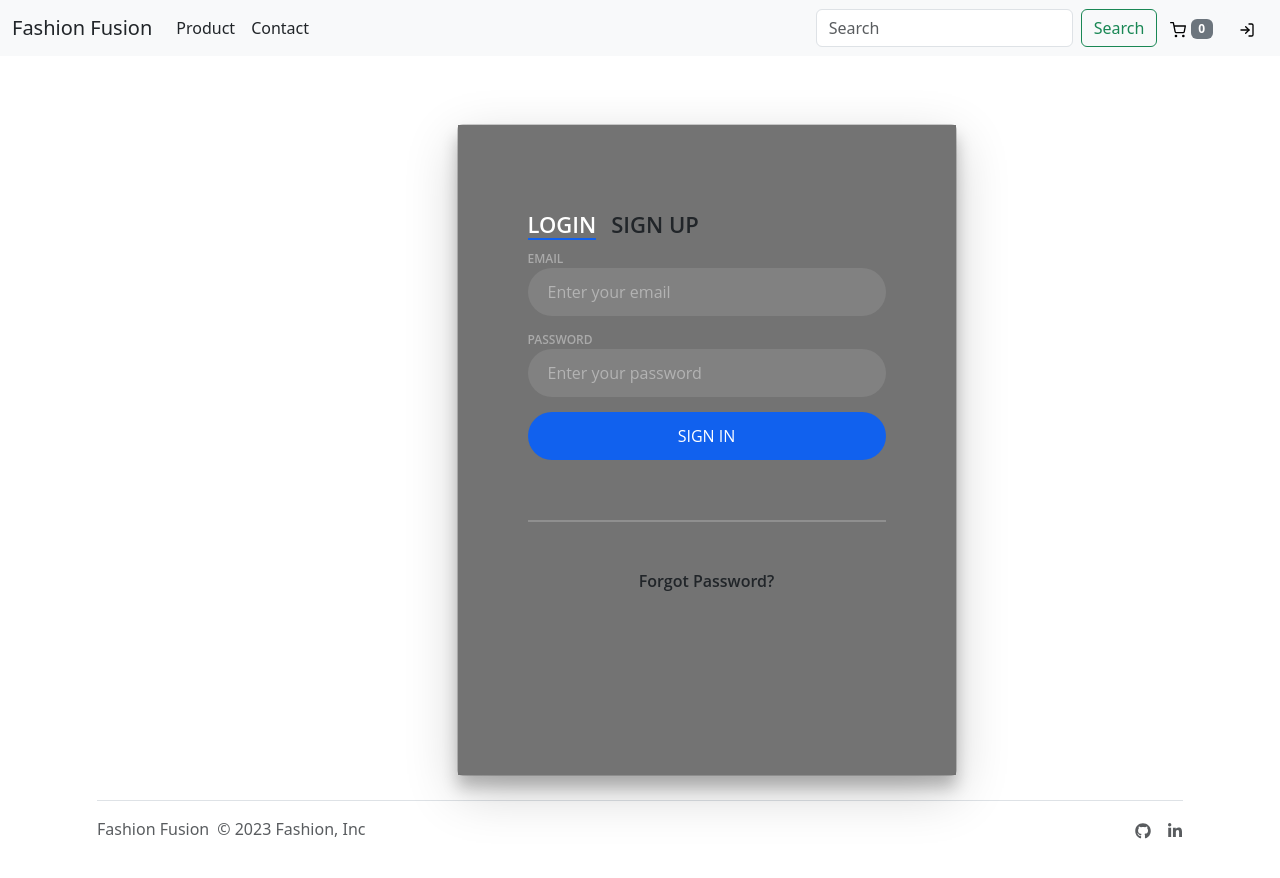
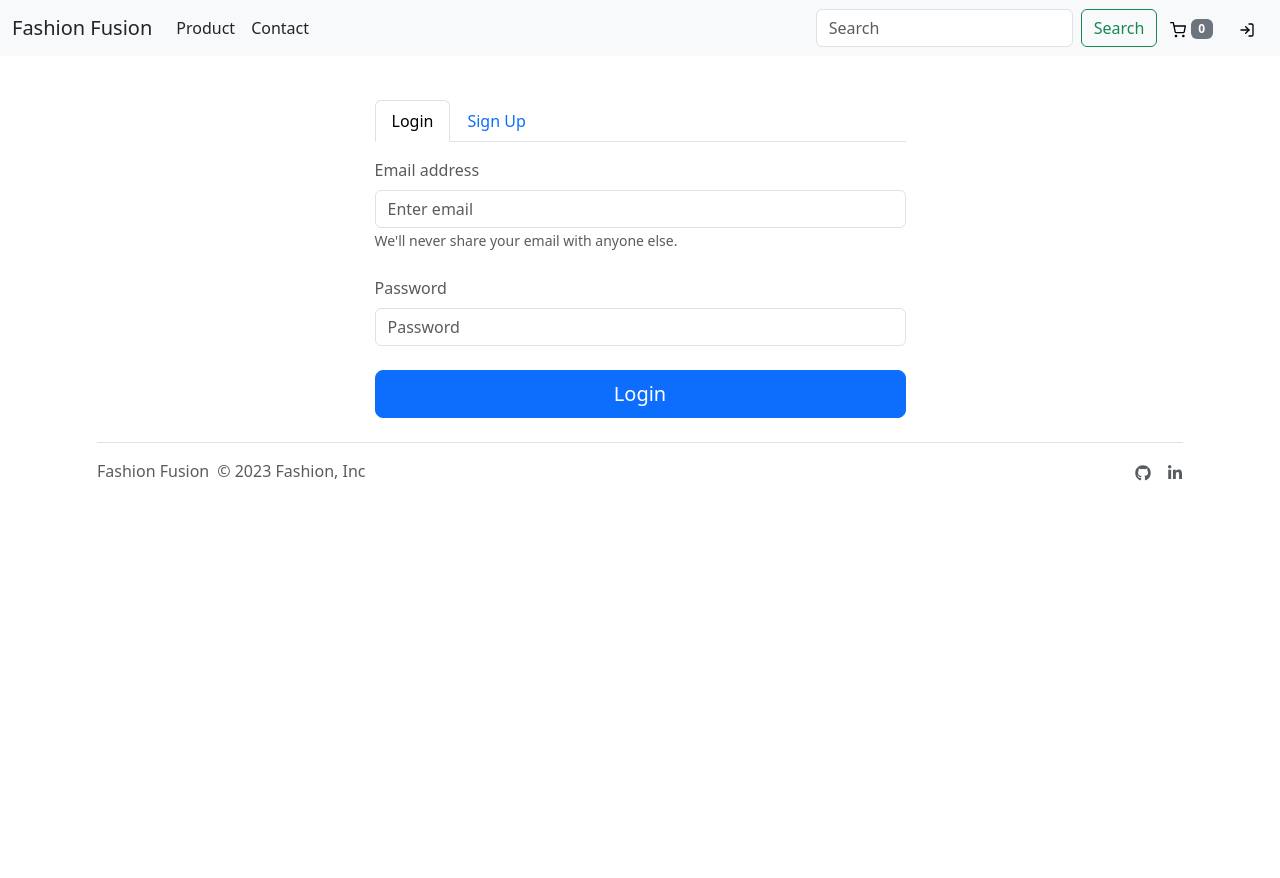
Before and after one commit to ASIMNEUPANE/Ecommerce, a React (Vite) app in the folder client/: page /login in a window 1280 px wide. Shown: the top 878 px of the page. Built offline with nearby package versions, Linux system fonts and the light colour scheme.

Commit message:
impliment private routes

```diff
--- a/client/src/App.jsx
+++ b/client/src/App.jsx
@@ -9,15 +9,12 @@ import ErrorPage from "./pages/ErrorPage";
 import Login from "./pages/LogIn";
 import Navbar from "./layouts/navbar";
 import Footer from "./layouts/Footer";
-
-
-const PrivateRoute = () => {};
+import { PrivateRoute } from "./components/Routes";
 
 function App() {
   return (
     <BrowserRouter>
       <div className="d-flex flex-column h-100">
-
         <Navbar />
         <main className="flex-shrink-0 vh-100">
           <div className="container">
@@ -28,14 +25,20 @@ function App() {
               <Route path="/contact" element=<Contact /> />
               <Route path="/login" element=<Login /> />
               <Route path="/about" element=<About /> />
+              <Route path="/products:id" element=<ProductsDetails /> />
+              <Route
+                path="/admin/products"
+                element={
+                  <PrivateRoute role= {"admin"}>
+                    <Products/>
+                  </PrivateRoute>
+                }
+              />
               <Route path="*" element=<ErrorPage /> />
-                <Route path="/products/id" element=<ProductsDetails /> />
             </Routes>
             <Footer />
           </div>
         </main>
-
-
       </div>
     </BrowserRouter>
   );
--- /dev/null
+++ b/client/src/components/Routes.jsx
@@ -0,0 +1,10 @@
+import {Navigate} from 'react-router-dom'
+export const PrivateRoute = ({ children, role }) => {
+  return <>{isAdmin() ? children :<Navigate to = {"/login"}/>}</>;
+};
+
+const isAdmin = () => {
+  // chekc jwt token (priovate)
+//   ROle check
+  return false;
+};
--- a/client/src/pages/LogIn.jsx
+++ b/client/src/pages/LogIn.jsx
@@ -1,113 +1,114 @@
-import "./Login.css";
+import { useState } from "react";
+import { Button, Col, Form, Row, Tab, Tabs } from "react-bootstrap";
 
 const Login = () => {
+  const [key, setKey] = useState("login");
   return (
-    <div className="mt-4 login-body">
-      <div className="row">
-        <div className="col-md-6 mx-auto p-0">
-          <div className="card">
-            <div className="login-box">
-              <div className="login-snip">
-                <input
-                  id="tab-1"
-                  type="radio"
-                  name="tab"
-                  className="sign-in"
-                  checked
-                />
-                <label htmlFor="tab-1" className="tab">
-                  Login
-                </label>
-                <input id="tab-2" type="radio" name="tab" className="sign-up" />
-                <label htmlFor="tab-2" className="tab">
-                  Sign Up
-                </label>
-                <div className="login-space">
-                  <div className="login">
-                    <div className="group">
-                      <label htmlFor="user" className="label">
-                        Email
-                      </label>
-                      <input
-                        id="user"
-                        type="text"
-                        className="input"
-                        placeholder="Enter your email"
-                      />
-                    </div>
-                    <div className="group">
-                      <label htmlFor="pass" className="label">
-                        Password
-                      </label>
-                      <input
-                        id="pass"
-                        type="password"
-                        className="input"
-                        data-type="password"
-                        placeholder="Enter your password"
-                      />
-                    </div>
-                    <div className="group">
-                      <input type="submit" className="button" value="Sign In" />
-                    </div>
-                    <div className="hr"></div>
-                    <div className="foot">
-                      <a href="#">Forgot Password?</a>
-                    </div>
-                  </div>
-                  <div className="sign-up-form">
-                    <div className="group">
-                      <label htmlFor="pass" className="label">
-                        Email Address
-                      </label>
-                      <input
-                        id="pass"
-                        type="text"
-                        className="input"
-                        placeholder="Enter your email address"
-                      />
-                    </div>
-                    <div className="group">
-                      <label htmlFor="pass" className="label">
-                        Password
-                      </label>
-                      <input
-                        id="pass"
-                        type="password"
-                        className="input"
-                        data-type="password"
-                        placeholder="Create your password"
-                      />
-                    </div>
-                    <div className="group">
-                      <label htmlFor="pass" className="label">
-                        Repeat Password
-                      </label>
-                      <input
-                        id="pass"
-                        type="password"
-                        className="input"
-                        data-type="password"
-                        placeholder="Repeat your password"
-                      />
-                    </div>
-
-                    <div className="group">
-                      <input type="submit" className="button" value="Sign Up" />
-                    </div>
-                    <div className="hr"></div>
-                    <div className="foot">
-                      <label htmlFor="tab-1">Already Member?</label>
-                    </div>
-                  </div>
-                </div>
-              </div>
-            </div>
-          </div>
-        </div>
-      </div>
+    <div className="container w-50">
+      <Tabs
+        id="controlled-tab-example"
+        activeKey={key}
+        onSelect={(k) => setKey(k)}
+        className="mb-3 "
+      >
+        <Tab eventKey="login" title="Login">
+          <LoginForm />
+        </Tab>
+        <Tab eventKey="signup" title="Sign Up">
+          <SignUpForm />
+        </Tab>
+      </Tabs>
     </div>
   );
 };
 
+const SignUpForm = () => {
+  const [validated, setValidated] = useState(false);
+
+  const checkFormValidity = (event) => {
+    const form = event.currentTarget;
+    if (form.checkValidity() === false) {
+      event.preventDefault();
+      event.stopPropagation();
+    }
+    console.log({ valid: form.checkValidity() });
+    setValidated(true);
+  };
+
+  const handleSubmit = () => {};
+
+  return (
+    <>
+      <Form
+        className="d-grid gap-2"
+        noValidate
+        validated={validated}
+        onSubmit={handleSubmit}
+        onChange={checkFormValidity}
+      >
+        <Form.Group
+          as={Col}
+          md="12"
+          className="mb-3"
+          controlId="validationCustom01"
+        >
+          <Form.Label>Full name</Form.Label>
+          <Form.Control required type="text" placeholder="Full name" />
+          <Form.Control.Feedback>Looks good!</Form.Control.Feedback>
+        </Form.Group>
+        <Form.Group
+          as={Col}
+          md="12"
+          className="mb-3"
+          controlId="validationCustom02"
+        >
+          <Form.Label>Email</Form.Label>
+          <Form.Control required type="email" placeholder="Your Valid Email" />
+          <Form.Control.Feedback>Looks good!</Form.Control.Feedback>
+        </Form.Group>
+        <Row className="mb-3">
+          <Form.Group as={Col} md="6" controlId="validationCustom03">
+            <Form.Label>Password</Form.Label>
+            <Form.Control required type="password" placeholder="Password" />
+            <Form.Control.Feedback>Looks good!</Form.Control.Feedback>
+          </Form.Group>
+          <Form.Group as={Col} md="6" controlId="validationCustom04">
+            <Form.Label>Confirm Password</Form.Label>
+            <Form.Control
+              required
+              type="password"
+              placeholder="Confirm Password"
+            />
+            <Form.Control.Feedback>Looks good!</Form.Control.Feedback>
+          </Form.Group>
+        </Row>
+        <Button type="submit" size="lg">
+          Register
+        </Button>
+      </Form>
+    </>
+  );
+};
+
+const LoginForm = () => {
+  return (
+    <Form className="d-grid gap-2">
+      <Form.Group className="mb-3" controlId="formBasicEmail">
+        <Form.Label>Email address</Form.Label>
+        <Form.Control type="email" placeholder="Enter email" />
+        <Form.Text className="text-muted">
+          We&apos;ll never share your email with anyone else.
+        </Form.Text>
+      </Form.Group>
+      <Form.Group className="mb-3" controlId="formBasicPassword">
+        <Form.Label>Password</Form.Label>
+        <Form.Control type="password" placeholder="Password" />
+      </Form.Group>
+      <Button variant="primary" type="submit" size="lg">
+        Login
+      </Button>
+    </Form>
+  );
+};
+
 export default Login;
```
Also changed, not shown: client/.eslintrc.cjs. Lines whose indentation alone changed are shown as unchanged.
